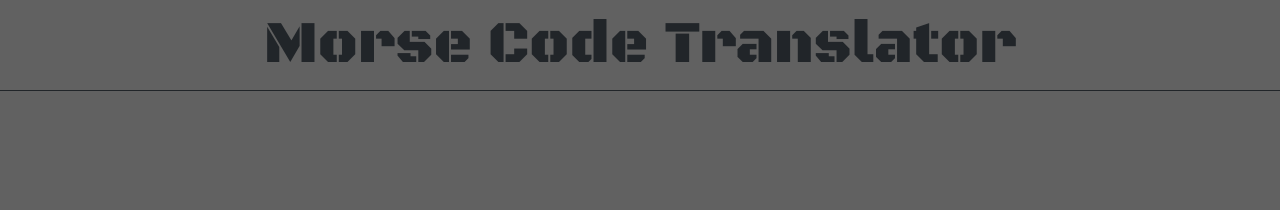
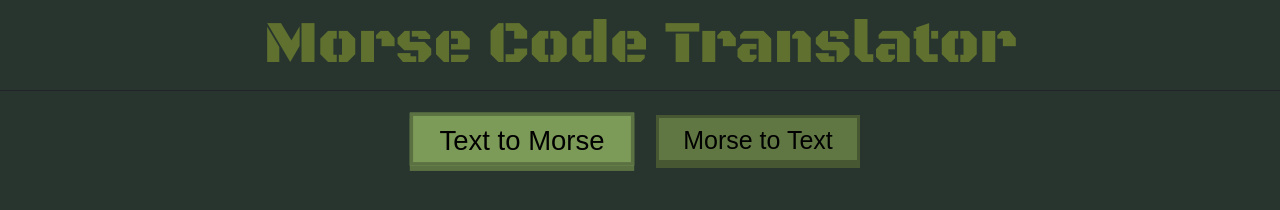
Before and after one commit to Ashmeet670/morse-code-translator, a plain HTML site: page index.html in a window 1280 px wide. Drawn offline with nearby package versions, Linux system fonts and the light colour scheme; a web font is replaced by a local one.

Commit message:
translation buttons

```diff
--- a/app.js
+++ b/app.js
@@ -0,0 +1,10 @@
+translateMode = "textMorse"
+
+function translationModeChange(btn){
+    document.getElementById("morseText").classList.remove("translatorButtonSelected")
+    document.getElementById("textMorse").classList.remove("translatorButtonSelected")
+
+    btn.classList.add("translatorButtonSelected")
+    translateMode = btn.id
+    console.log(translateMode)
+}
--- a/index.html
+++ b/index.html
@@ -28,9 +28,10 @@
         <div class="d-flex justify-content-center border-bottom border-dark ">
             <text class="title">Morse Code Translator</text>
         </div>
-
-
-        <div class="container-fluid"></div>
+        <div class="d-flex justify-content-center mt-4 ">
+            <text id="textMorse" onclick="translationModeChange(this)" class="translatorSelect mx-3 px-4 pt-1 translatorButtonSelected">Text to Morse</text>
+            <text id="morseText" onclick="translationModeChange(this)" class="translatorSelect mx-3 px-4 pt-1">Morse to Text</text>
+        </div>
 
 
 
--- a/style.css
+++ b/style.css
@@ -3,13 +3,29 @@
 
 *{
     font-family: "Aldrich", sans-serif;
+    color: #60712f;
 }
 
 body{
-    background-color: rgb(97, 97, 97);
+    background-color: #28352f;
 }
 
 .title{
     font-family: "Black Ops One", system-ui;
     font-size: clamp(40px,5vw, 60px);
 }
+
+.translatorSelect{
+    color: black;
+    font-size: clamp(25px,1.3vw, 40px);
+    width: fit-content;
+    background-color: #607744;
+    border: 3px solid #465732;
+    box-shadow: 0px 5px 0px #465732;
+    cursor: pointer;
+    transition: 0.2s;
+}
+.translatorButtonSelected{
+    filter: brightness(1.3);
+    scale: 1.1;
+}
```
